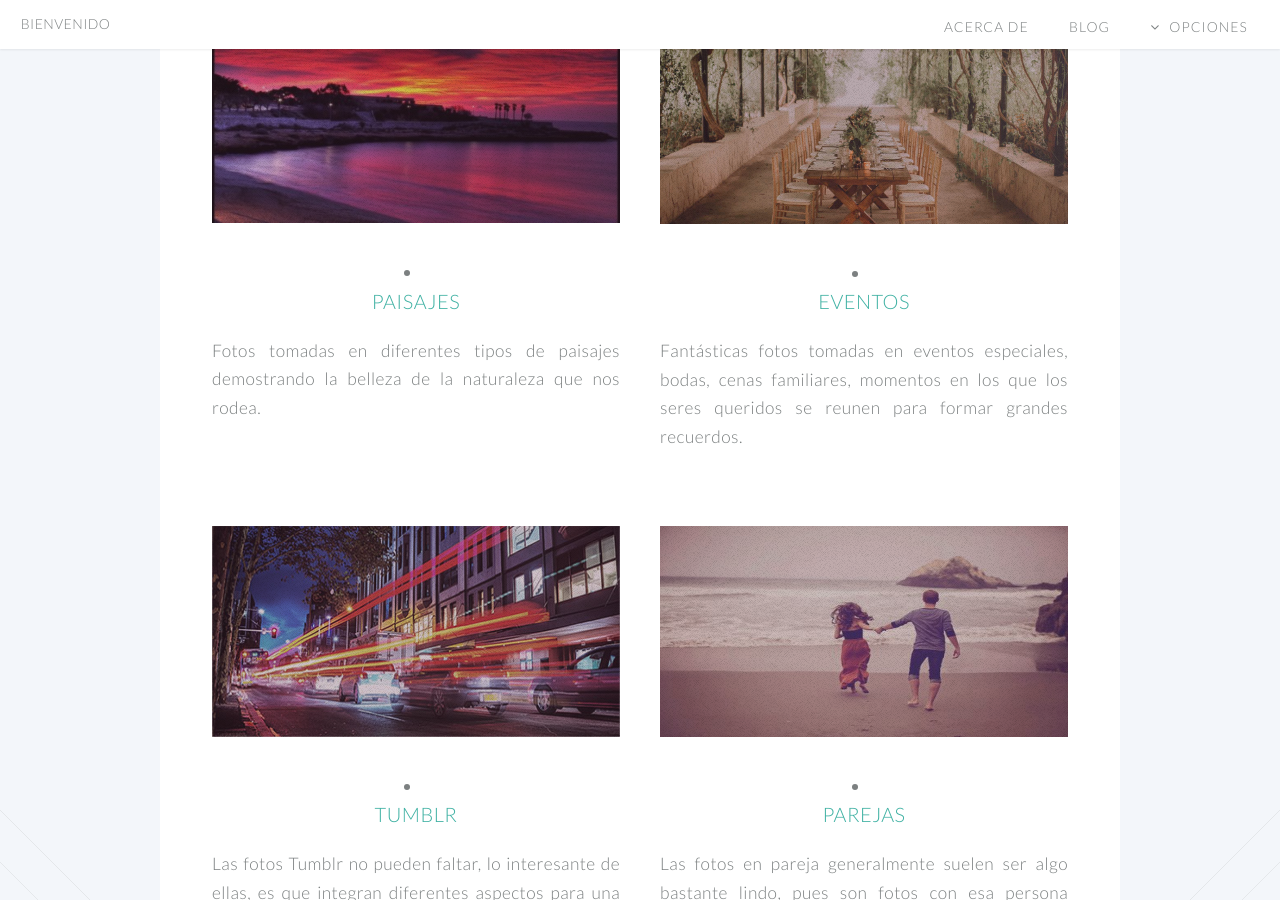
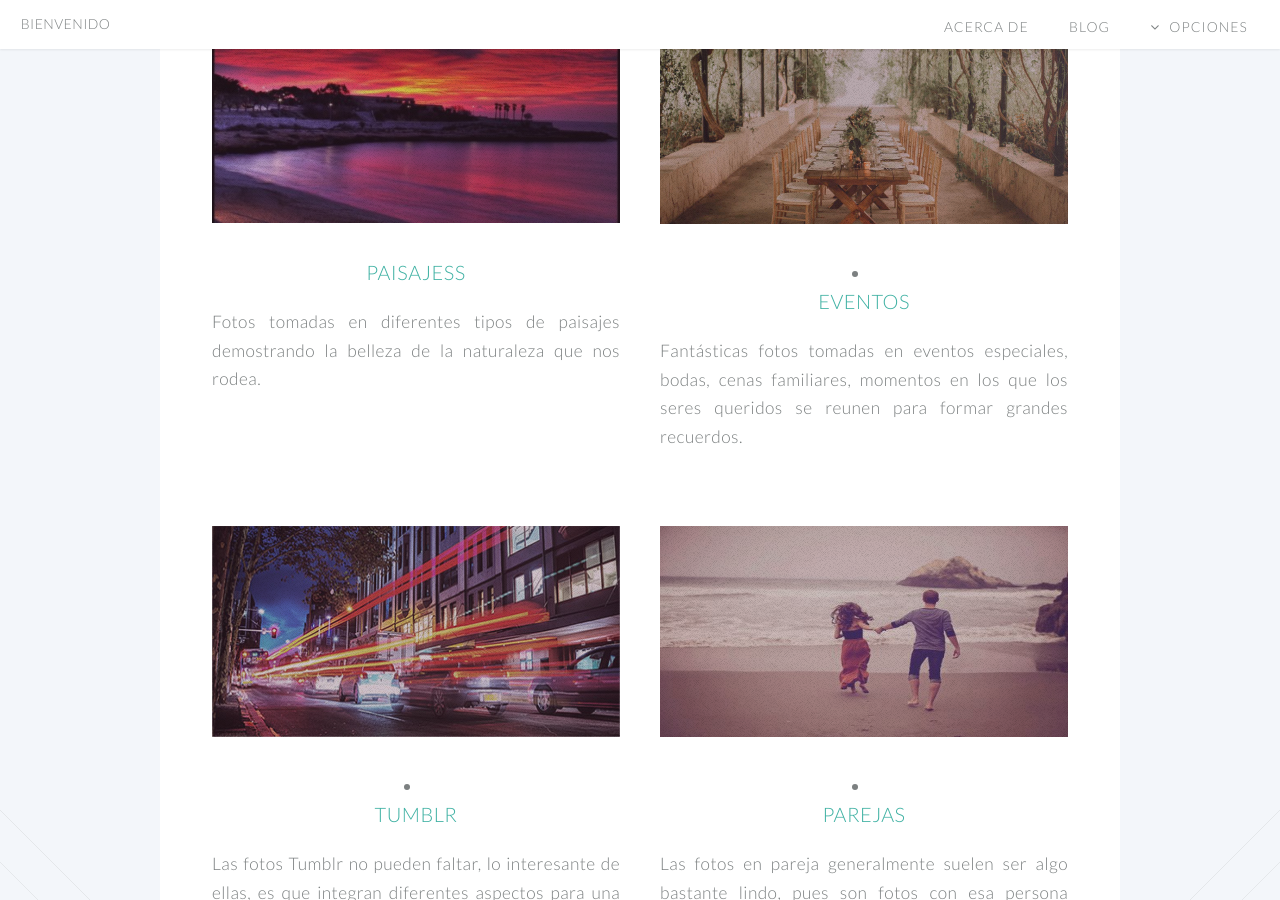
Before and after one commit to Vico2001/Vico2001.github.io, a Jekyll site: the page built from index.html, in a window 1280 px wide and 900 px high, scrolled down 1397 px. Built offline with Jekyll 4.4.1, drawn with Linux system fonts in a browser that asks for light colours.

Commit message:
Update index.html

```diff
--- a/index.html
+++ b/index.html
@@ -60,7 +60,7 @@ layout: landing-page
 								<section>
 									<a href="/left-sidebar2.html" class="image featured"><img src="images/paisaje1.jpg" /></a>
 									<header>
-										<li><a href="/left-sidebar2.html"><h3>Paisajes</h3></a></li>
+										<a href="/left-sidebar2.html"><h3>Paisajess</h3></a>
 
 									</header>
 									<p style="text-align: justify">Fotos tomadas en diferentes tipos de paisajes demostrando la belleza de la naturaleza que nos
```
